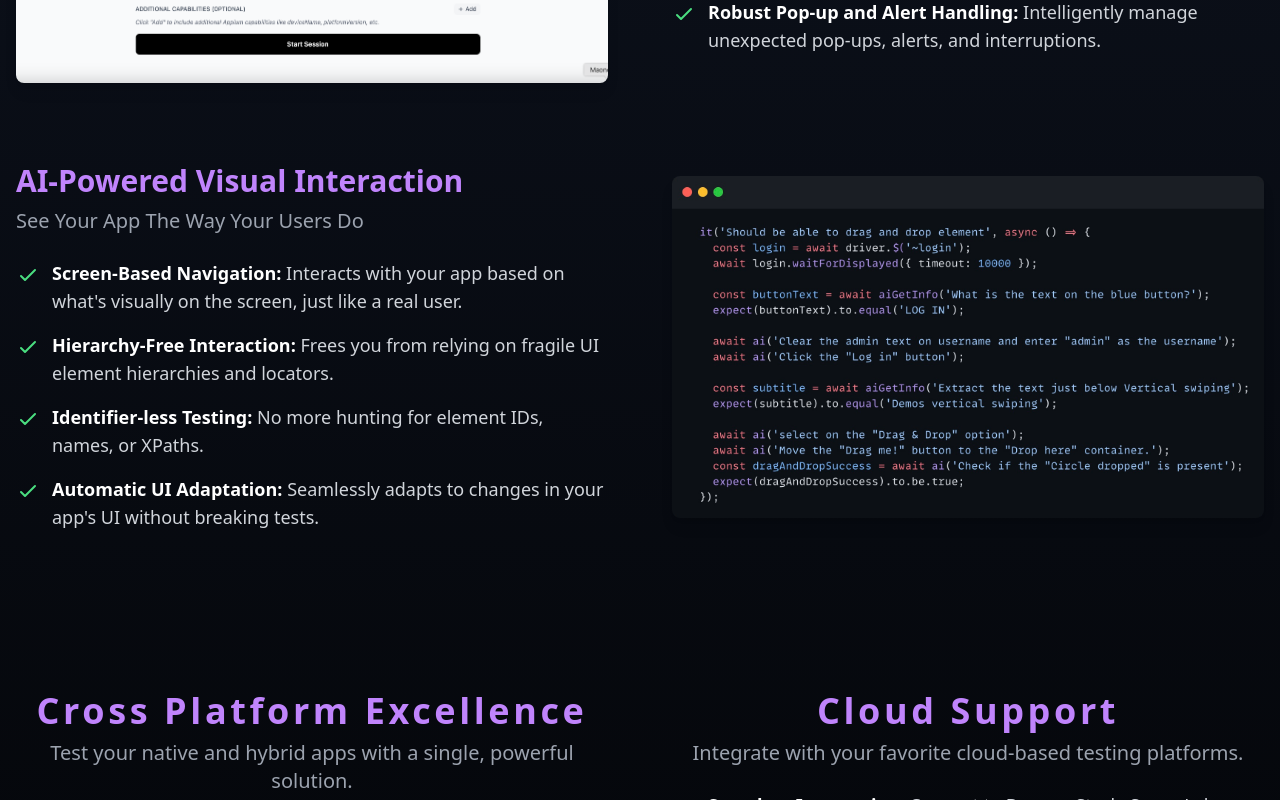
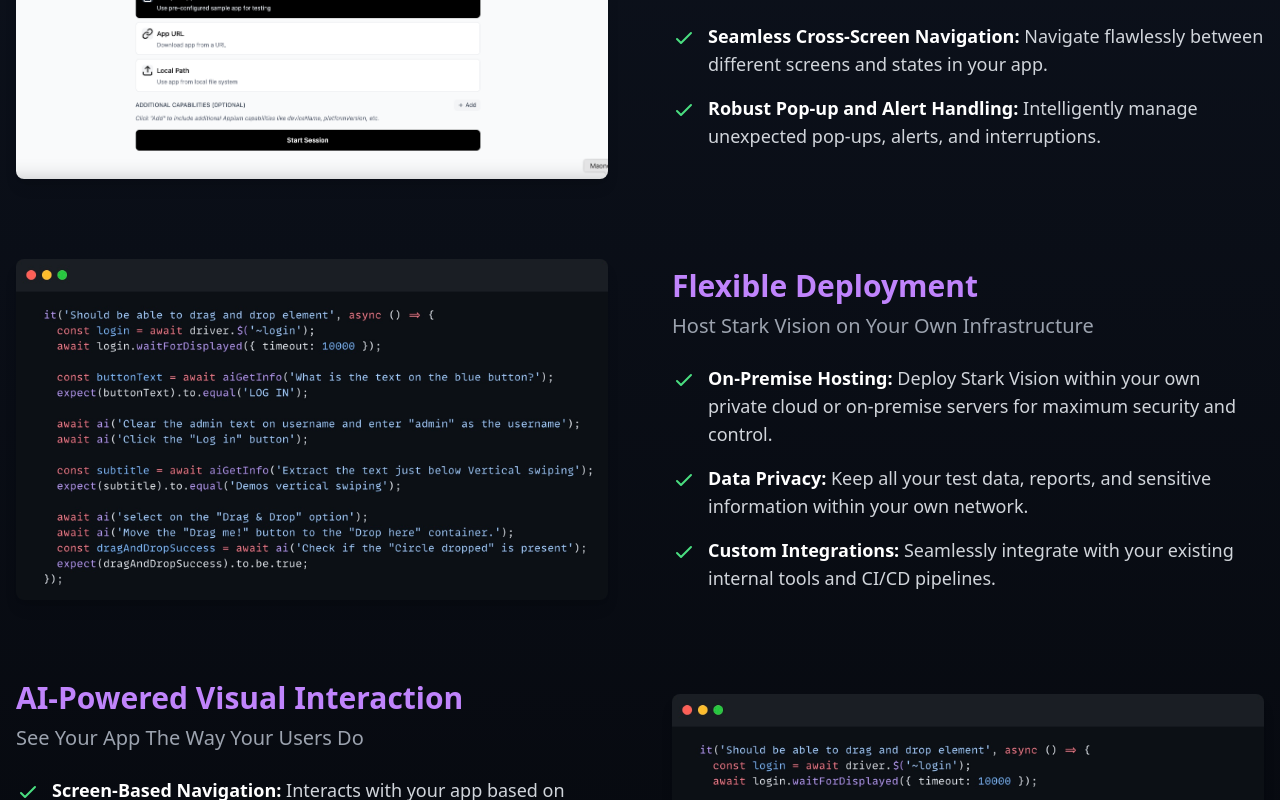
Before and after one commit to AppiumTestDistribution/stark-vision, a React (Vite) app: page / in a window 1280 px wide. Shown: the part 1106-1906 px from the top of the page. Built offline with nearby package versions, Linux system fonts and the light colour scheme.

Commit message:
added host in own infra

```diff
--- a/src/FeatureSection.tsx
+++ b/src/FeatureSection.tsx
@@ -142,6 +142,100 @@
           </motion.div>
         </div>
 
+        <div className="grid grid-cols-1 md:grid-cols-2 gap-16 items-center mb-20">
+          <motion.div
+            initial={{ opacity: 0, x: -50 }}
+            animate={{ opacity: 1, x: 0 }}
+            transition={{ duration: 0.8 }}
+          >
+            <img
+              src={codeImage}
+              alt="Flexible Deployment"
+              className="rounded-lg shadow-lg"
+            />
+          </motion.div>
+          <motion.div
+            initial={{ opacity: 0, x: 50 }}
+            animate={{ opacity: 1, x: 0 }}
+            transition={{ duration: 0.8 }}
+          >
+            <h3 className="text-3xl font-bold mb-2 text-purple-400">
+              Flexible Deployment
+            </h3>
+            <p className="text-xl text-gray-400 mb-6">
+              Host Stark Vision on Your Own Infrastructure
+            </p>
+            <ul className="space-y-4 text-lg text-gray-300">
+              <li className="flex items-start">
+                <svg
+                  className="w-6 h-6 text-green-400 mr-3 mt-1 flex-shrink-0"
+                  fill="none"
+                  stroke="currentColor"
+                  viewBox="0 0 24 24"
+                  xmlns="http://www.w3.org/2000/svg"
+                >
+                  <path
+                    strokeLinecap="round"
+                    strokeLinejoin="round"
+                    strokeWidth="2"
+                    d="M5 13l4 4L19 7"
+                  ></path>
+                </svg>
+                <span>
+                  <span className="font-semibold text-white">
+                    On-Premise Hosting:
+                  </span>{" "}
+                  Deploy Stark Vision within your own private cloud or on-premise servers for maximum security and control.
+                </span>
+              </li>
+              <li className="flex items-start">
+                <svg
+                  className="w-6 h-6 text-green-400 mr-3 mt-1 flex-shrink-0"
+                  fill="none"
+                  stroke="currentColor"
+                  viewBox="0 0 24 24"
+                  xmlns="http://www.w3.org/2000/svg"
+                >
+                  <path
+                    strokeLinecap="round"
+                    strokeLinejoin="round"
+                    strokeWidth="2"
+                    d="M5 13l4 4L19 7"
+                  ></path>
+                </svg>
+                <span>
+                  <span className="font-semibold text-white">
+                    Data Privacy:
+                  </span>{" "}
+                  Keep all your test data, reports, and sensitive information within your own network.
+                </span>
+              </li>
+              <li className="flex items-start">
+                <svg
+                  className="w-6 h-6 text-green-400 mr-3 mt-1 flex-shrink-0"
+                  fill="none"
+                  stroke="currentColor"
+                  viewBox="0 0 24 24"
+                  xmlns="http://www.w3.org/2000/svg"
+                >
+                  <path
+                    strokeLinecap="round"
+                    strokeLinejoin="round"
+                    strokeWidth="2"
+                    d="M5 13l4 4L19 7"
+                  ></path>
+                </svg>
+                <span>
+                  <span className="font-semibold text-white">
+                    Custom Integrations:
+                  </span>{" "}
+                  Seamlessly integrate with your existing internal tools and CI/CD pipelines.
+                </span>
+              </li>
+            </ul>
+          </motion.div>
+        </div>
+
         <div className="grid grid-cols-1 md:grid-cols-2 gap-16 items-center">
           <motion.div
             className="md:order-2"
--- a/src/HeroSection.tsx
+++ b/src/HeroSection.tsx
@@ -31,6 +31,14 @@
             >
               StarkVision understands the screen as human being would, enabling you to go above and beyond locators
             </motion.p>
+            <motion.p
+              className="text-lg md:text-xl max-w-3xl mx-auto md:mx-0 mb-10 text-gray-400"
+              initial={{ opacity: 0 }}
+              animate={{ opacity: 1 }}
+              transition={{ delay: 0.8, duration: 1 }}
+            >
+              Host it on your own infrastructure for maximum security and control.
+            </motion.p>
             <motion.div
               initial={{ opacity: 0, y: 50 }}
               animate={{ opacity: 1, y: 0 }}
```
